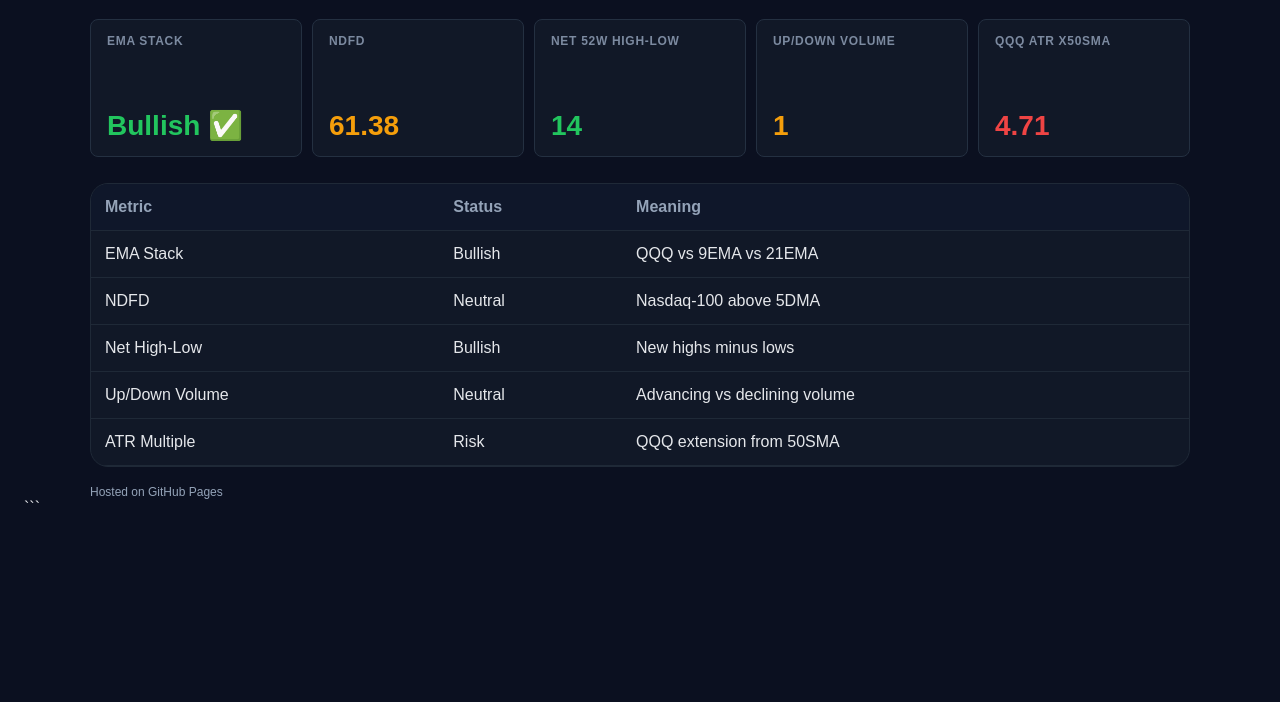
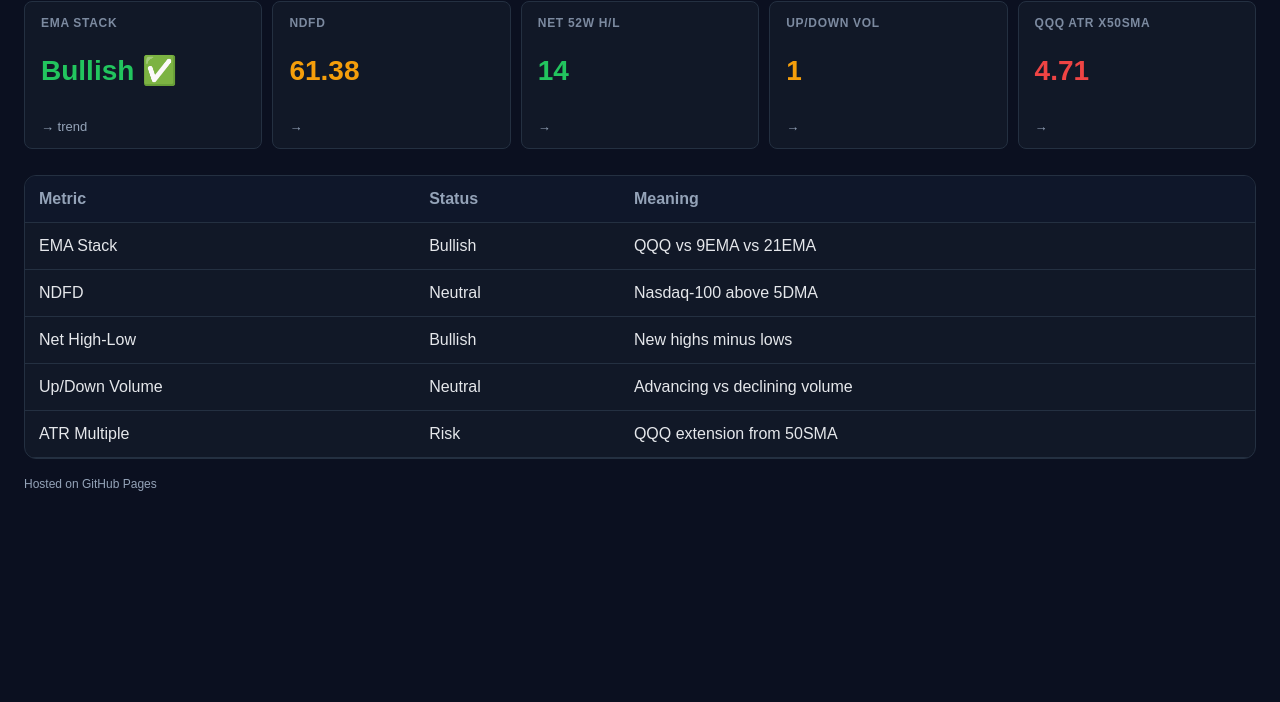
Before and after one commit to takashikodama0122-beep/nasdaq-dashboard, a plain HTML site: page index.html in a window 1280 px wide. Shown: the part 98-800 px from the top of the page. Drawn offline with Linux system fonts and the light colour scheme.

Commit message:
Update index.html

````diff
--- a/index.html
+++ b/index.html
@@ -1,4 +1,3 @@
-```html
 <!DOCTYPE html>
 <html lang="en">
 <head>
@@ -15,15 +14,15 @@ body{
     font-family:Arial, Helvetica, sans-serif;
 }
 .wrap{
-    max-width:1100px;
+    max-width:1450px;
     margin:auto;
 }
 .top{
     display:flex;
     justify-content:space-between;
     align-items:center;
+    flex-wrap:wrap;
     gap:20px;
-    flex-wrap:wrap;
 }
 .title{
     font-size:32px;
@@ -33,45 +32,55 @@ body{
     color:#94a3b8;
     font-size:14px;
 }
+
 .grid{
     display:grid;
     grid-template-columns:repeat(5,1fr);
     gap:10px;
     margin-top:22px;
 }
+
 .card{
     background:#111827;
     border:1px solid #243041;
     border-radius:8px;
     padding:14px 16px;
-    min-height:108px;
+    min-height:118px;
     display:flex;
     flex-direction:column;
     justify-content:space-between;
 }
+
 .label{
     font-size:12px;
     color:#7c8aa0;
     text-transform:uppercase;
-    letter-spacing:0.7px;
+    letter-spacing:.7px;
     font-weight:600;
 }
+
 .val{
     font-size:28px;
     font-weight:700;
     line-height:1.1;
-    margin-top:8px;
 }
+
+.delta{
+    font-size:13px;
+    margin-top:6px;
+}
+
 .good{color:#22c55e;}
 .mid{color:#f59e0b;}
 .bad{color:#ef4444;}
+.flat{color:#94a3b8;}
 
 .tablebox{
     margin-top:26px;
     background:#111827;
-    border-radius:18px;
+    border-radius:12px;
     overflow:hidden;
-    border:1px solid #1f2937;
+    border:1px solid #243041;
 }
 table{
     width:100%;
@@ -79,7 +88,7 @@ table{
 }
 th,td{
     padding:14px;
-    border-bottom:1px solid #1f2937;
+    border-bottom:1px solid #243041;
     text-align:left;
 }
 th{
@@ -100,42 +109,50 @@ th{
 <div class="top">
 <div>
 <div class="title">Nasdaq Dashboard Pro</div>
-        <div class="sub">Auto-updating market breadth monitor</div>
-    </div>
-    <div class="sub">Last Update: <span id="ts">-</span></div>
+<div class="sub">Daily Breadth / Trend / Risk Monitor</div>
 </div>
 
-<!-- Tiles -->
+<div class="sub">
+Last Update: <span id="ts">-</span>
+</div>
+</div>
+
+<!-- TOP TILES -->
 <div class="grid">
 
 <div class="card">
-        <div class="label">EMA Stack</div>
+<div class="label">EMA STACK</div>
 <div id="ema" class="val">-</div>
+<div id="ema_delta" class="delta flat">→</div>
 </div>
 
 <div class="card">
 <div class="label">NDFD</div>
 <div id="ndfd" class="val">-</div>
+<div id="ndfd_delta" class="delta flat">-</div>
 </div>
 
 <div class="card">
-        <div class="label">Net 52W High-Low</div>
+<div class="label">NET 52W H/L</div>
 <div id="net" class="val">-</div>
+<div id="net_delta" class="delta flat">-</div>
 </div>
 
 <div class="card">
-        <div class="label">Up/Down Volume</div>
+<div class="label">UP/DOWN VOL</div>
 <div id="ud" class="val">-</div>
+<div id="ud_delta" class="delta flat">-</div>
 </div>
 
 <div class="card">
 <div class="label">QQQ ATR x50SMA</div>
-        <div id="atr" class="val">4.71</div>
+<div id="atr" class="val">-</div>
+<div id="atr_delta" class="delta flat">-</div>
 </div>
 
 </div>
 
-<!-- Summary Table -->
+<!-- TABLE -->
 <div class="tablebox">
 <table>
 <thead>
@@ -147,37 +164,11 @@ th{
 </thead>
 
 <tbody>
-
-<tr>
-<td>EMA Stack</td>
-<td id="s0">-</td>
-<td>QQQ vs 9EMA vs 21EMA</td>
-</tr>
-
-<tr>
-<td>NDFD</td>
-<td id="s1">-</td>
-<td>Nasdaq-100 above 5DMA</td>
-</tr>
-
-<tr>
-<td>Net High-Low</td>
-<td id="s2">-</td>
-<td>New highs minus lows</td>
-</tr>
-
-<tr>
-<td>Up/Down Volume</td>
-<td id="s3">-</td>
-<td>Advancing vs declining volume</td>
-</tr>
-
-<tr>
-<td>ATR Multiple</td>
-<td id="s4">Risk</td>
-<td>QQQ extension from 50SMA</td>
-</tr>
-
+<tr><td>EMA Stack</td><td id="s0">-</td><td>QQQ vs 9EMA vs 21EMA</td></tr>
+<tr><td>NDFD</td><td id="s1">-</td><td>Nasdaq-100 above 5DMA</td></tr>
+<tr><td>Net High-Low</td><td id="s2">-</td><td>New highs minus lows</td></tr>
+<tr><td>Up/Down Volume</td><td id="s3">-</td><td>Advancing vs declining volume</td></tr>
+<tr><td>ATR Multiple</td><td id="s4">-</td><td>QQQ extension from 50SMA</td></tr>
 </tbody>
 </table>
 </div>
@@ -189,88 +180,97 @@ Hosted on GitHub Pages
 </div>
 
 <script>
-function setColor(id, text, cls){
+
+function deltaText(curr, prev, digits=2){
+    if(prev === undefined || prev === null) return ["→","flat"];
+
+    let diff = curr - prev;
+
+    if(diff > 0){
+        return ["▲ +" + diff.toFixed(digits), "good"];
+    }
+    if(diff < 0){
+        return ["▼ " + diff.toFixed(digits), "bad"];
+    }
+    return ["→ 0.00", "flat"];
+}
+
+function setDelta(id,curr,prev,d=2){
+    let out = deltaText(curr,prev,d);
     let el = document.getElementById(id);
-    el.textContent = text;
+    el.textContent = out[0];
+    el.className = "delta " + out[1];
+}
+
+function setVal(id,val,cls){
+    let el = document.getElementById(id);
+    el.textContent = val;
     el.className = "val " + cls;
 }
 
-function level(v,type){
-    if(type==="ndfd"){
-        if(v>=70) return "good";
-        if(v>=50) return "mid";
-        return "bad";
-    }
-
-    if(type==="net"){
-        if(v>10) return "good";
-        if(v>=0) return "mid";
-        return "bad";
-    }
-
-    if(type==="ud"){
-        if(v>1.2) return "good";
-        if(v>=0.9) return "mid";
-        return "bad";
-    }
-
-    if(type==="atr"){
-        if(v<3) return "good";
-        if(v<4.5) return "mid";
-        return "bad";
-    }
-}
-
-function word(c){
-    if(c==="good") return "Bullish";
-    if(c==="mid") return "Neutral";
+function statusWord(cls){
+    if(cls==="good") return "Bullish";
+    if(cls==="mid") return "Neutral";
     return "Risk";
 }
 
 fetch("breadth.json?" + Date.now())
-.then(r => r.json())
-.then(d => {
+.then(r=>r.json())
+.then(d=>{
 
 document.getElementById("ts").textContent =
 new Date().toLocaleString();
 
-    // EMA Stack
-    document.getElementById("ema").textContent = d.ema_stack;
-    if(d.ema_stack.includes("Bullish")){
-        document.getElementById("ema").className = "val good";
-        document.getElementById("s0").textContent = "Bullish";
-    } else if(d.ema_stack.includes("Bearish")){
-        document.getElementById("ema").className = "val bad";
-        document.getElementById("s0").textContent = "Risk";
-    } else {
-        document.getElementById("ema").className = "val mid";
-        document.getElementById("s0").textContent = "Neutral";
+
+// EMA
+document.getElementById("ema").textContent = d.ema_stack || "Mixed";
+
+if((d.ema_stack || "").includes("Bullish")){
+    document.getElementById("ema").className="val good";
+    document.getElementById("s0").textContent="Bullish";
+}
+else if((d.ema_stack || "").includes("Bearish")){
+    document.getElementById("ema").className="val bad";
+    document.getElementById("s0").textContent="Risk";
+}
+else{
+    document.getElementById("ema").className="val mid";
+    document.getElementById("s0").textContent="Neutral";
 }
 
+document.getElementById("ema_delta").textContent="→ trend";
+
+
 // NDFD
-    let c1 = level(d.ndfd,"ndfd");
-    setColor("ndfd", d.ndfd, c1);
-    document.getElementById("s1").textContent = word(c1);
+let ncls = d.ndfd >=70 ? "good" : d.ndfd >=50 ? "mid" : "bad";
+setVal("ndfd", d.ndfd, ncls);
+document.getElementById("s1").textContent=statusWord(ncls);
+setDelta("ndfd_delta", d.ndfd, d.ndfd_prev);
 
-    // Net High-Low
-    let c2 = level(d.net,"net");
-    setColor("net", d.net, c2);
-    document.getElementById("s2").textContent = word(c2);
 
-    // Up/Down Volume
-    let c3 = level(d.ud,"ud");
-    setColor("ud", d.ud, c3);
-    document.getElementById("s3").textContent = word(c3);
+// NET
+let netcls = d.net >10 ? "good" : d.net >=0 ? "mid" : "bad";
+setVal("net", d.net, netcls);
+document.getElementById("s2").textContent=statusWord(netcls);
+setDelta("net_delta", d.net, d.net_prev,0);
+
+
+// UD
+let udcls = d.ud >1.2 ? "good" : d.ud >=0.9 ? "mid" : "bad";
+setVal("ud", d.ud, udcls);
+document.getElementById("s3").textContent=statusWord(udcls);
+setDelta("ud_delta", d.ud, d.ud_prev);
+
 
 // ATR
-    let atr = 4.71;
-    let c4 = level(atr,"atr");
-    setColor("atr", atr, c4);
-    document.getElementById("s4").textContent = word(c4);
+let atr = d.atr || 4.71;
+let atrcls = atr <3 ? "good" : atr <4.5 ? "mid" : "bad";
+setVal("atr", atr, atrcls);
+document.getElementById("s4").textContent=statusWord(atrcls);
+setDelta("atr_delta", atr, d.atr_prev);
 
 });
 </script>
 
 </body>
 </html>
-```
````
Lines whose indentation alone changed are shown as unchanged.
